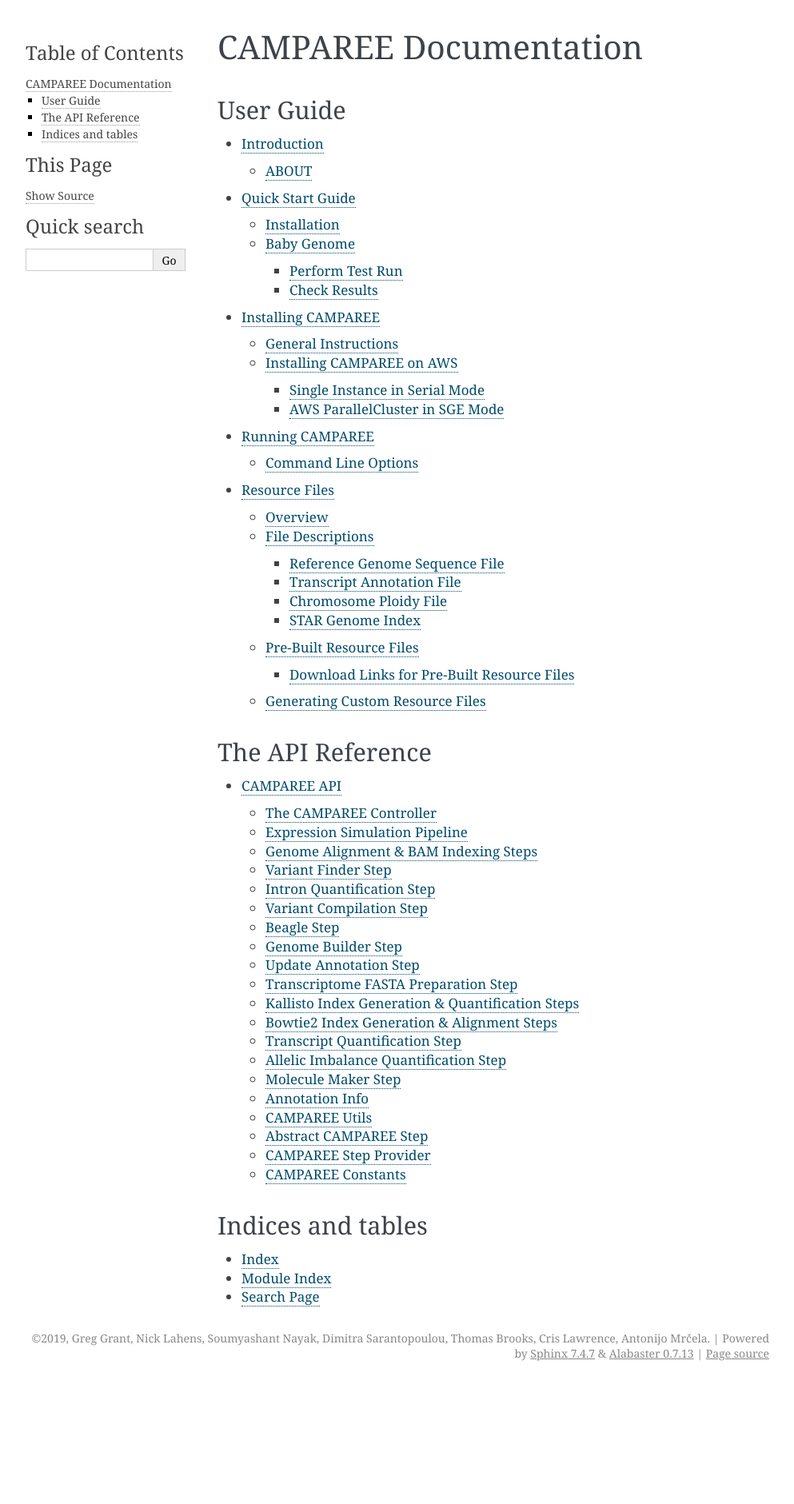
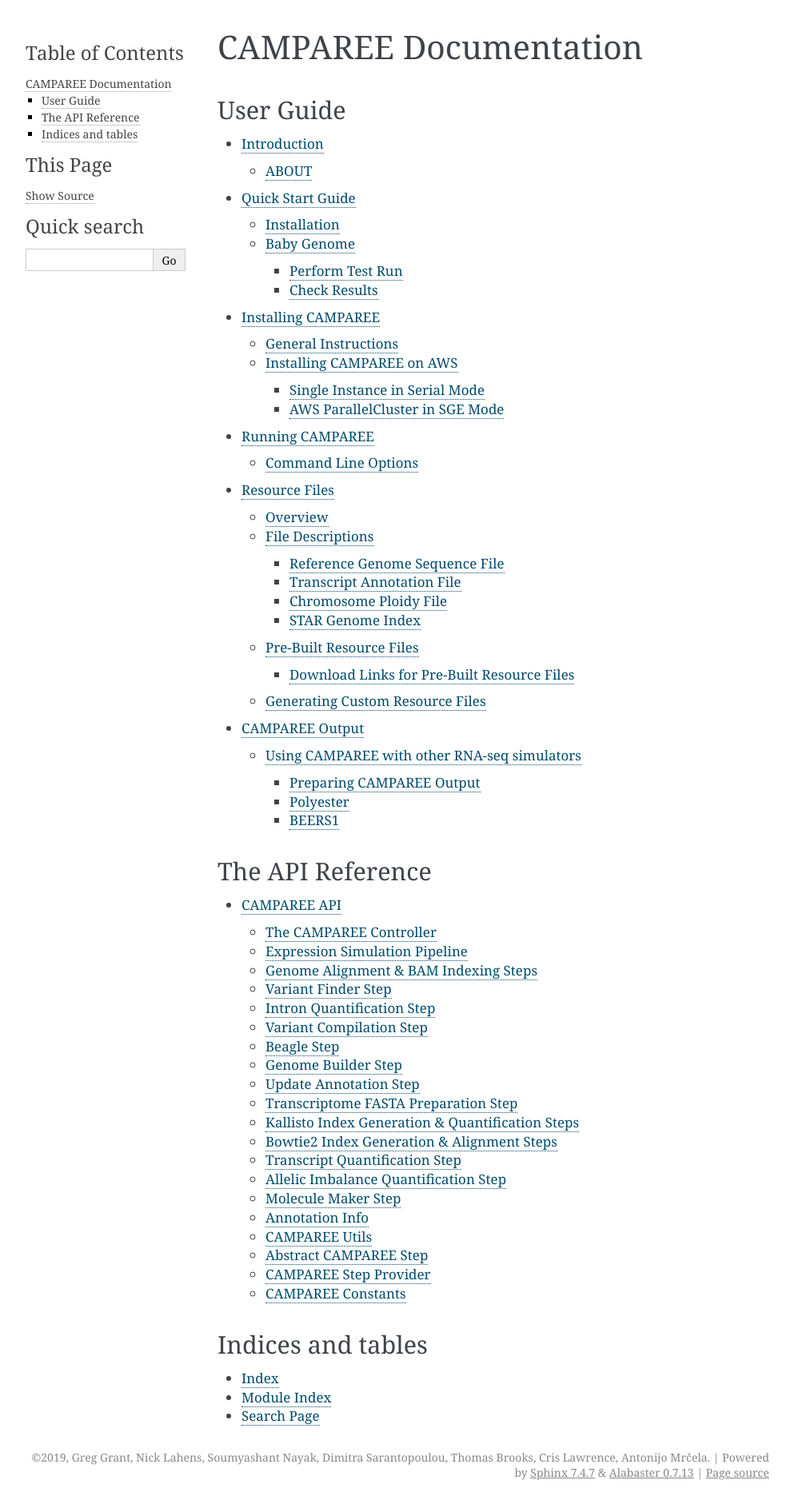
Before and after one commit to itmat/CAMPAREE, a Sphinx documentation site: the page built from doc/index.rst, in a window 1280 px wide. Shown: the whole page at 80% size, without its empty margins (148-1141 px from the left). Built offline with Sphinx 7.4.7, drawn with Linux system fonts in a browser that asks for light colours; before the commit the page ends 1732 px from its top, so only the background shows below that; some of the changed lines change nothing that is shown.

Commit message:
Add docuemntation on using CAMPAREE to prime Polyester and BEERS1 simulations.

```diff
--- /dev/null
+++ b/doc/camparee_output.rst
@@ -0,0 +1,331 @@
+.._camparee_output:
+
+CAMPAREE Output
+===============
+
+
+Using CAMPAREE with other RNA-seq simulators
+--------------------------------------------
+
+CAMPAREE is designed to simulate a realistic collection of RNA molecules. Users
+can combine CAMPAREE's output with existing RNA-Seq simulators to generate FASTQ
+files. This is the *in silico* equivalent of using preparing and sequencing an
+RNA-Seq library from an RNA sample. Using CAMPAREE in this way can enhance
+existing RNA-Seq simulators by giving them added functionality (e.g. allele-
+specific expression).
+
+Note, to perform the operations described below, CAMPAREE must be configured to
+output molecules in text format.
+
+Preparing CAMPAREE Output
+^^^^^^^^^^^^^^^^^^^^^^^^^
+
+Several existing RNA-seq simulators, like BEERS1 and Polyester, allow users to
+provide their own gene models and count tables to prime simulations. However,
+these tools were not designed to accept CAMPAREE output directly. To solve this
+problem, CAMPAREE includes the *molecule_file_to_fasta_and_count_table.py*
+script to convert a CAMPAREE molecule file into a FASTA file of transcript
+sequences and count table of quantification values associated with each
+transcript.
+
+This script contains several options to tailor CAMPAREE output to work with
+different RNA-seq simulators. Here are the usage details for this script:
+
+.. code-block:: none
+
+    usage: molecule_file_to_fasta_and_count_table.py [-h] -i INPUT_MOLECULE_FILE
+                                                     -o OUTPUT_DIRECTORY
+                                                     [-p OUTPUT_PREFIX] [-s] [-t]
+
+    Create transcriptome FASTA and count table from a CAMPAREE molecule file
+
+    optional arguments:
+      -h, --help            show this help message and exit
+      -i INPUT_MOLECULE_FILE, --input_molecule_file INPUT_MOLECULE_FILE
+                            Path to the molecule file.
+      -o OUTPUT_DIRECTORY, --output_directory OUTPUT_DIRECTORY
+                            Path to output directory. FASTA and count table will
+                            be saved here.
+      -p OUTPUT_PREFIX, --output_prefix OUTPUT_PREFIX
+                            Prefix to add to all output files.
+      -s, --separate_by_parent
+                            Generate separate FASTA and count table files for
+                            molecules from each parental genome. Assumes
+                            transcript IDs in molecule file have _1/_2 suffixes to
+                            identify the source parent.
+      -t, --trim_polya_tails
+                            Trim polyA tails from the molecules before returning
+                            the FASTA. Tail length determined by soft-clipping at
+                            the end of the molecule CIGAR string.
+
+Polyester
+^^^^^^^^^
+
+Polyester can simulate RNA-Seq data given a FASTA file of transcript sequences
+and a count matrix of expression values for each transcript. In order to generate
+allele-specific data, users just need to provide separate transcript sequences
+and quantification values for each parental copy. The instructions below
+describe how to generate these files from CAMPAREE input and to generate allele-
+specific RNA-Seq data with a single Polyester run, instead of running Polyester
+separately for each parental allele.
+
+1. Activate CAMPAREE environment by running the following command from the
+   CAMPAREE directory::
+
+       source ./venv_camparee/bin/activate
+
+2. Run *molecule_file_to_fasta_and_count_table.py* script to generate a single
+   FASTA file and count table containing data from both parental alleles::
+
+    python path/to/CAMPAREE/bin/molecule_file_to_fasta_and_count_table.py \
+        -i path/to/CAMPAREE/molecule_file.txt \
+        -o path/to/output/dir/ \
+        -p "Output_Prefix." \
+        -t
+
+3. To run Polyester, take note of the files generated in the previous step, and
+   run the following R code (interactively or as a script):
+
+    .. code-block:: R
+
+       library(polyester)
+        count_mat = read.table("path/to/CAMPAREE.count_table.txt", header = TRUE)
+        simulate_experiment_countmat("path/to/CAMPAREE.transcriptome.fa",
+                                     readmat=as.matrix(count_mat$Count),
+                                     outdir = "path/to/Polyester/output/",
+                                     seed = 100,
+                                     strand_specific = TRUE,
+                                     reportCoverage = TRUE)
+
+After running, Polyester will save two FASTA files containing the simulated
+RNA-Seq reads. The FASTA header lines for each read will identify their source
+transcript. The "_1" and "_2" suffixes identify the parental allele for the
+transcript and the "pre_mRNA" prefix identifies transcripts that retain their
+intron sequences.
+
+BEERS1
+^^^^^^
+
+The BEERS1 simulator can generate simulated allele-specific RNA-Seq data given
+the following CAMPAREE output files:
+
+- Parental genome files (FASTA)
+- Parental annotation (tab-delimited text file)
+- Count table (generated by  *molecule_file_to_fasta_and_count_table.py* script)
+
+In order to generate simulated data for each allele, users need to prepare and
+perform separate BEERS1 runs for transcripts from each parental allele.
+
+1. Activate CAMPAREE environment by running the following command from the
+   CAMPAREE directory::
+
+       source ./venv_camparee/bin/activate
+
+2. Run *molecule_file_to_fasta_and_count_table.py* script to generate separate
+   FASTA files and count tables for each parental allele::
+
+    python path/to/CAMPAREE/bin/molecule_file_to_fasta_and_count_table.py \
+        -i path/to/CAMPAREE/molecule_file.txt \
+        -o path/to/output/dir/ \
+        -p "Output_Prefix." \
+        -t -s
+
+3. BEERS1 requires a series of configuration files that define the sequences
+   and genomic locations for all simulated transcripts. It is best to create a
+   set of config files for each parental genome in separate directories. The
+   remaining steps assume users have created PARENTAL_GENOME_1/ and
+   PARENTAL_GENOME_2/ directories::
+
+       mkdir path/to/PARENTAL_GENOME_1/
+        mkdir path/to/PARENTAL_GENOME_2/
+
+4. CAMPAREE transcript annotation files require a few tweaks before they are
+   ready for use with BEERS1. Run the *prep_camparee_output_for_beers1.pl*
+   script on each of the parental annotation files to make these changes::
+
+    perl path/to/prep_camparee_output_for_beers1.pl \
+          path/to/camparee/output/updated_annotation_1_trimmed.txt \
+          > PARENTAL_GENOME_1/updated_annotation_1_edited.no_header.txt
+     perl path/to/prep_camparee_output_for_beers1.pl \
+          path/to/camparee/output/updated_annotation_2_trimmed.txt \
+          > PARENTAL_GENOME_2/updated_annotation_2_edited.no_header.txt
+
+5. The remaining scripts use a combination of BEERS1 index creation scripts and
+   unix commands. The commands listed here are only for one parental genome and
+   need to be repeated for the second parental genome. Navigate to the directory
+   of config files for the first parental genome::
+
+       cd path/to/PARENTAL_GENOME_1/
+
+
+6. Remove entries with identical coordinates and intron/exon structures (even if
+   they have different gene/tx IDs). This script re-numbers the gene IDs, so
+   there are no gaps left by the removed transcripts::
+
+      perl path/to/beers1/index_creation/remove_dups_in_geneinfo.pl \
+            updated_annotation_1_edited.no_header.txt
+
+7. Remove transcripts that are < 200 bp in length. This number is chosen because
+   BEERS1 most commonly simulate Illumina PE 2x100 bp reads. The simulator
+   performs best when generating reads from transcripts that are equal to or
+   larger than minimum fragment length. This script re-numbers the gene IDs, so
+   there are no gaps left by the removed transcripts::
+
+     perl path/to/beers1/index_creation/remove_things_too_short_in_geneinfo.pl \
+           remove_dups.out
+
+8. The fix_annotation2.pl script includes several general fixes to the gene
+   annotation file that can interfere with the simulator. These include removing
+   transcripts with introns < 10 bp, or transcripts with introns < 20 bp if they
+   don't have canonical splice junctions. Note, this step requires a parental
+   genome FASTA file prepared by CAMPAREE::
+
+     perl path/to/beers1/index_creation/fix_annotation2.pl \
+           remove_things_too_short.out \
+           path/to/camparee/output/custom_genome_1_edited.fa \
+           > fix_annotation2.out
+
+9. Next, since CAMPAREE also represents pre-mRNA, create separate entries for
+   the pre-mRNA versions of each transcript. This allows for more granular
+   control over how BEERS1 generates pre-mRNAs. Add these pre-mRNA sequences
+   after the above filtering steps to avoid cases where a pre-mRNA sequence is
+   still present, but the mature form has been filtered out (or vice versa)::
+
+     perl path/to/add_pre_mRNA_to_annotation.pl \
+           fix_annotation2.out \
+           > fix_annotation2.w_pre_mRNA.out
+
+10. Re-number BEERS gene IDs to account for anything removed during the previous
+    steps::
+
+     perl path/to/beers1/index_creation/change_names_to_GENE.i_for_geneinfo.pl \
+           fix_annotation2.w_pre_mRNA.out \
+           > renumbered_geneids.out
+
+11. Remove Ensembl gene and transcript IDs, leaving the generic "GENE.X"
+    designators that the simulator uses. Also, map which "GENE.X" ids correspond
+    to the original Ensembl IDs::
+
+     awk 'BEGIN{OFS = "\t"; print "Simulator.ID\tCAMPAREE.Transcript\tCAMPAREE.Gene"}; {print $10, $8, $9}' \
+          renumbered_geneids.out \
+          > Parental_Genome_1.BEERS_trancripts_to_CAMPAREE_transcripts.txt
+      cut -f 1-7,10 renumbered_geneids.out \
+          > simulator_config_geneinfo_parental_genome_1_from_camparee
+
+12. Generate a master list of exon coordinates from gene models. This script
+    generates the "master_list_of_exons.txt" file used in the next step::
+
+     perl path/to/beers1/index_creation/get_master_list_of_exons_from_geneinfofile.pl \
+           simulator_config_geneinfo_parental_genome_1_from_camparee
+
+13. Generate the geneseq file from the master list of exons. The temp file
+    stores an updated version of the geneinfo file if any of the gene models
+    were skipped (e.g. they were not located on any chromosomes or in any region
+    defined in the genome fasta file). Note: this script renames the original
+    geneinfo file to match the filename specified here::
+
+     perl path/to/beers1/index_creation/make_fasta_files_for_master_list_of_genes.pl \
+           path/to/camparee/output/custom_genome_1_edited.fa \
+           master_list_of_exons.txt \
+           simulator_config_geneinfo_parental_genome_1_from_camparee \
+           temp.simulator_config_geneinfo_parental_genome_1_from_camparee \
+           > simulator_config_geneseq_parental_genome_1_from_camparee
+      mv temp.simulator_config_geneinfo_parental_genome_1_from_camparee \
+         simulator_config_geneinfo_parental_genome_1_from_camparee
+
+14. Generate a master list of intron coordinates from gene models. This script
+    generates the "master_list_of_introns.txt" file used in the next step::
+
+     perl path/to/beers1/index_creation/get_master_list_of_introns_from_geneinfofile.pl \
+           simulator_config_geneinfo_parental_genome_1_from_camparee
+
+15. Generate the intronseq file from the master list of exons. Double-check the
+    output of this file. Its error checking on the input files is not as
+    stringent as some of the other scripts. For example, it doesn't check for
+    the existence of the master_list_of_introns.txt file. You can give it any
+    filename and if it does not exist, it generates an empty intronseq file
+    without throwing any errors::
+
+     perl path/to/beers1/index_creation/make_fasta_file_for_master_list_of_introns.pl \
+           path/to/camparee/output/custom_genome_1_edited.fa \
+           master_list_of_introns.txt \
+           > simulator_config_intronseq_parental_genome_1_from_camparee
+
+16. Prepare gene_dist file. This file stores the probability distribution of
+    expression all transcripts in the BEERS1 annotation. Prepare this from the
+    CAMPAREE count matrix by running the following code in R:
+
+    .. code-block:: R
+
+       library(readr)
+        library(dplyr)
+        library(tidyr)
+        library(tibble)
+
+        beers_to_camparee =
+            read_tsv("Parental_Genome_1.BEERS_trancripts_to_CAMPAREE_transcripts.txt",
+                     col_types =
+                        cols(Simulator.ID = col_character(),
+                             CAMPAREE.Transcript = col_character(),
+                             CAMPAREE.Gene = col_character())) %>%
+            rename(Transcript_ID = CAMPAREE.Transcript,
+                   Gene_ID = CAMPAREE.Gene)
+
+        # Remove the "_1" and "_2" parental genome prefixes from the
+        # transcript IDs. This way they'll match the IDs used by BEERS.
+        tx_count_table =
+            read_tsv("path/to/CAMPAREE.count_table.Parental_genome_1.txt",
+                     col_types = cols(Transcript_ID = col_character(),
+                                      Count = col_double())) %>%
+            mutate(Transcript_ID = gsub("_1", "", Transcript_ID))
+
+        # Merge the molecule counts with the BEERS transcript IDs and output the
+        # gene_dist.txt file.
+        beers_to_camparee_1 %>%
+            left_join(tx_count_table_1,
+                      by = "Transcript_ID") %>%
+            select(-Transcript_ID, -Gene_ID) %>%
+            mutate(Count = ifelse(is.na(Count), 0, Count)) %>%
+            write_tsv(paste0("Parental_Genome_1.gene_dist.txt"),
+                      col_names = FALSE, quote_escape = FALSE)
+
+17. Generate random featurequants file from the gene distributions created
+    above. Again, check the output of this script. It will run even if the
+    gene_dist.txt file does not exist. In this case, it will assign 0 expression
+    to all genes. So while the file may appear to be okay at first glance, it
+    could be completely filled with genes that have 0 expression::
+
+     perl path/to/beers1/index_creation/make_featurequants.from_count_data.pl \
+           simulator_config_geneinfo_parental_genome_1_from_camparee \
+           Parental_Genome_1.gene_dist.txt \
+           100 \
+           > simulator_config_featurequantifications_parental_genome_1_from_camparee
+
+18. Determine the number of reads to simulate, based upon the contents of the
+    CAMPAREE count table::
+
+     awk 'BEGIN{total=0}; (FNR > 1){total = total + $2}; END{print total}' \
+          path/to/CAMPAREE.count_table.Parental_genome_1.txt
+
+19. Having created all of the BEERS1 config files above, now the user needs to
+    run BEERS1 to generate simulated reads. Again, this needs to be repeated for
+    each parental genome. The BEERS1 command listed here is configured to run in
+    an LSF cluster environment::
+
+        perl path/to/beers1/reads_simulatorP_updated3.pl \
+              <NUMBER_OF_READS_TO_SIMULATE> \
+              Parental_Genome_1 \
+              500000 \
+              -strandspecific \
+              -error 0 \
+              -subfreq 0 \
+              -indelfreq 0 \
+              -intronfreq 0 \
+              -palt 0 \
+              -sn \
+              -configstem parental_genome_1_from_camparee \
+              -customcfgdir path/to/beers1/config/directory/PARENTAL_GENOME_1/ \
+              -outdir path/to/output/directory/PARENTAL_GENOME_1/ \
+              -fraglength 100,250,500
+
+20. Repeat all of the above steps for other parental genomes.
--- a/doc/index.rst
+++ b/doc/index.rst
@@ -12,6 +12,7 @@
    installing_camparee
    running_camparee
    resource_files
+   camparee_output
 
 The API Reference
 -----------------
```
